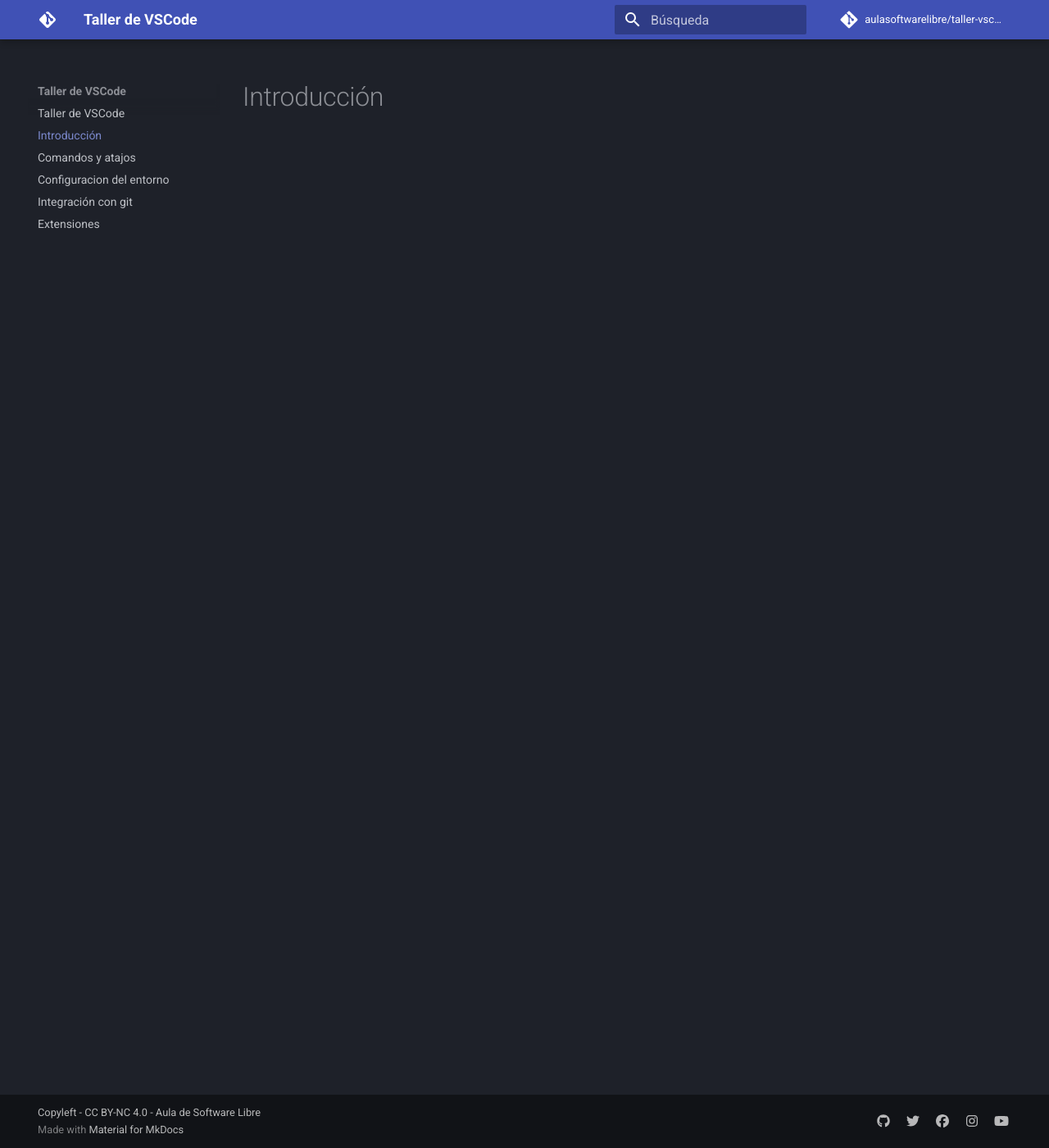
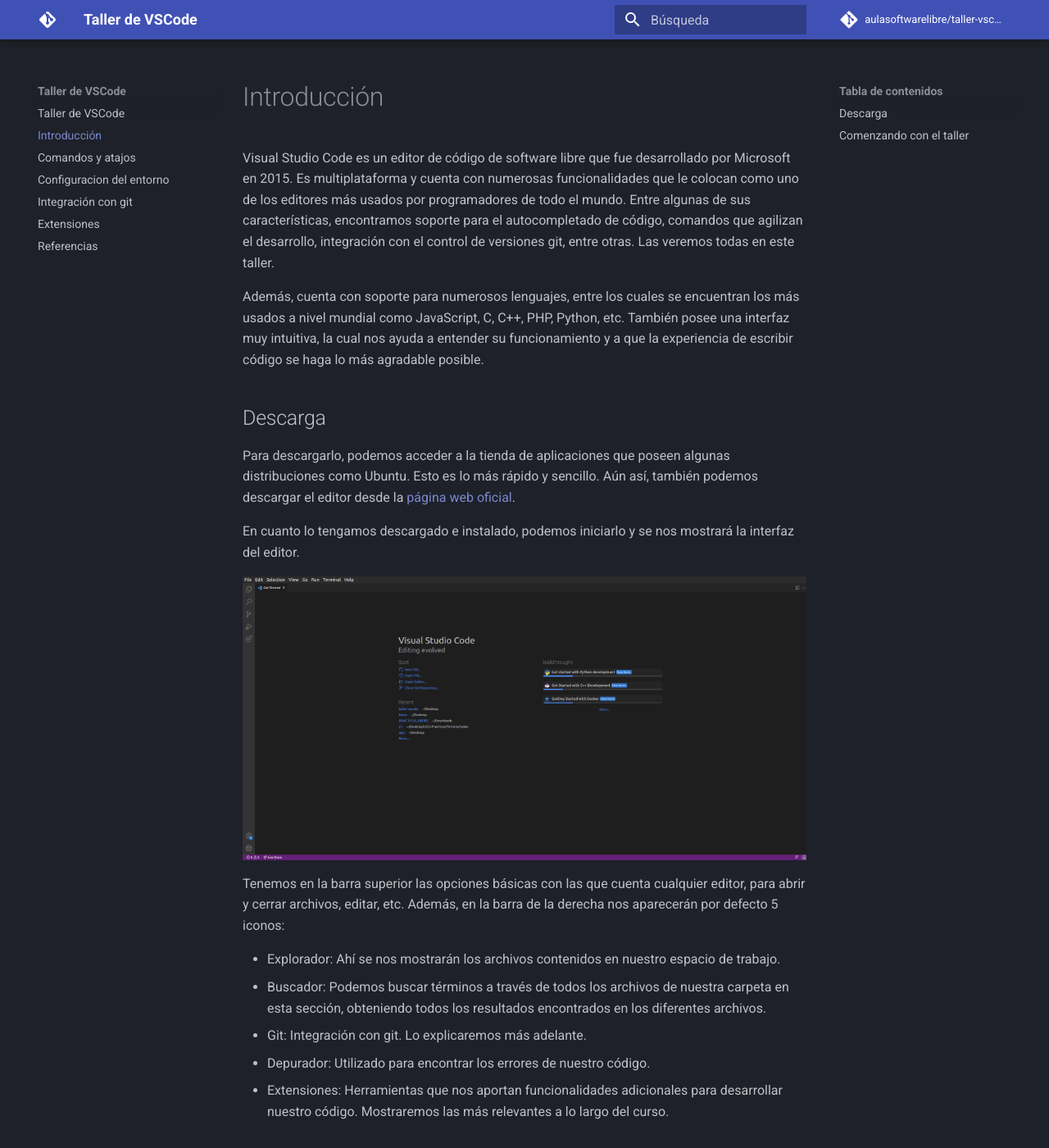
Before and after one commit to aulasoftwarelibre/taller-vscode, an MkDocs documentation site: the page built from docs/introduccion.md, in a window 1280 px wide and 1400 px high. Shown: the whole window at 82% size. Built offline with MkDocs 1.6.1 and Material for MkDocs 9.7.7, drawn with Linux system fonts in a browser that asks for light colours; comment, search, counter and statistics services are not loaded; some of the changed text lies outside the part shown.

Commit message:
introduction done

```diff
--- a/docs/introduccion.md
+++ b/docs/introduccion.md
@@ -1 +1,27 @@
 # Introducción
+
+Visual Studio Code es un editor de código de software libre que fue desarrollado por Microsoft en 2015. Es multiplataforma y cuenta con numerosas funcionalidades que le colocan como uno de los editores más usados por programadores de todo el mundo. Entre algunas de sus características, encontramos soporte para el autocompletado de código, comandos que agilizan el desarrollo, integración con el control de versiones git, entre otras. Las veremos todas en este taller.
+
+Además, cuenta con soporte para numerosos lenguajes, entre los cuales se encuentran los más usados a nivel mundial como JavaScript, C, C++, PHP, Python, etc. También posee una interfaz muy intuitiva, la cual nos ayuda a entender su funcionamiento y a que la experiencia de escribir código se haga lo más agradable posible.
+
+## Descarga
+
+Para descargarlo, podemos acceder a la tienda de aplicaciones que poseen algunas distribuciones como Ubuntu. Esto es lo más rápido y sencillo. Aún así, también podemos descargar el editor desde la [página web oficial](https://code.visualstudio.com/).
+
+En cuanto lo tengamos descargado e instalado, podemos iniciarlo y se nos mostrará la interfaz del editor.
+
+![VSCode interfaz](images/introduccion/inicio-vscode.png)
+
+Tenemos en la barra superior las opciones básicas con las que cuenta cualquier editor, para abrir y cerrar archivos, editar, etc. Además, en la barra de la derecha nos aparecerán por defecto 5 iconos:
+
+- Explorador: Ahí se nos mostrarán los archivos contenidos en nuestro espacio de trabajo.
+- Buscador: Podemos buscar términos a través de todos los archivos de nuestra carpeta en esta sección, obteniendo todos los resultados encontrados en los diferentes archivos.
+- Git: Integración con git. Lo explicaremos más adelante.
+- Depurador: Utilizado para encontrar los errores de nuestro código.
+- Extensiones: Herramientas que nos aportan funcionalidades adicionales para desarrollar nuestro código. Mostraremos las más relevantes a lo largo del curso.
+
+## Comenzando con el taller
+
+Para comenzar con el taller, abriremos un archivo donde podamos aplicar los diferentes comandos y atajos que se enseñarán en la primera sección del curso. Para ello, podemos abrir directamente un archivo con **Ctrl+O**, una carpeta con **Ctrl+K Ctrl+O**, o podemos crear el archivo con **Ctrl+N**.
+
+<!-- Para este taller, es recomendable descargar [esta carpeta](), para poder trabajar con los mismos ejemplos a la vez que se sigue la documentación. -->
```
Also changed, not shown: docs/index.md (+2 -1 lines), docs/referencias.md (added, +4 -0 lines), docs/.pages, docs/images/introduccion/inicio-vscode.png (added).
